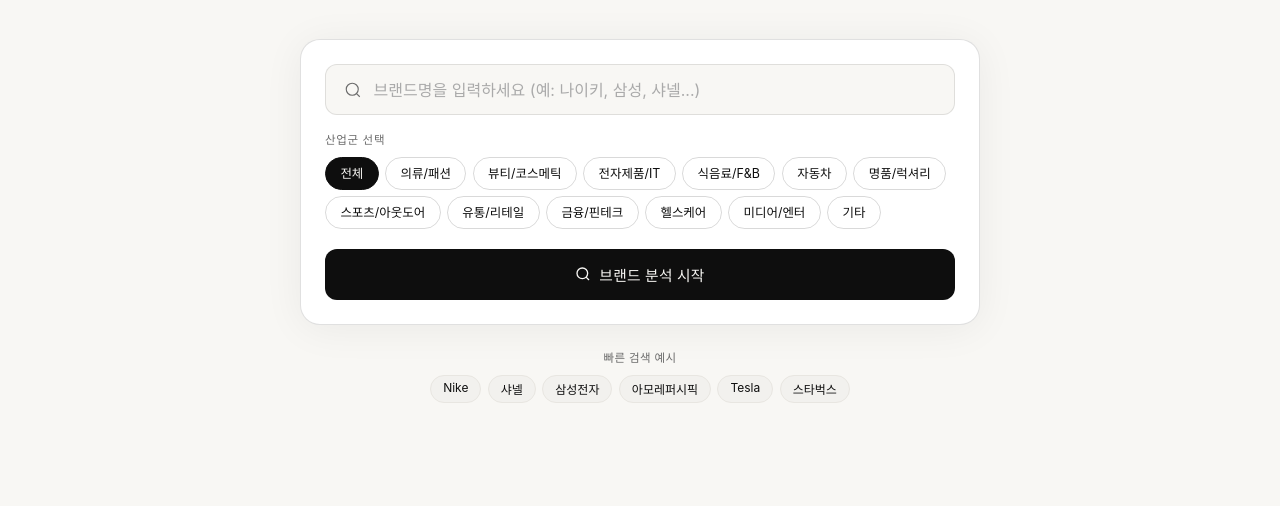
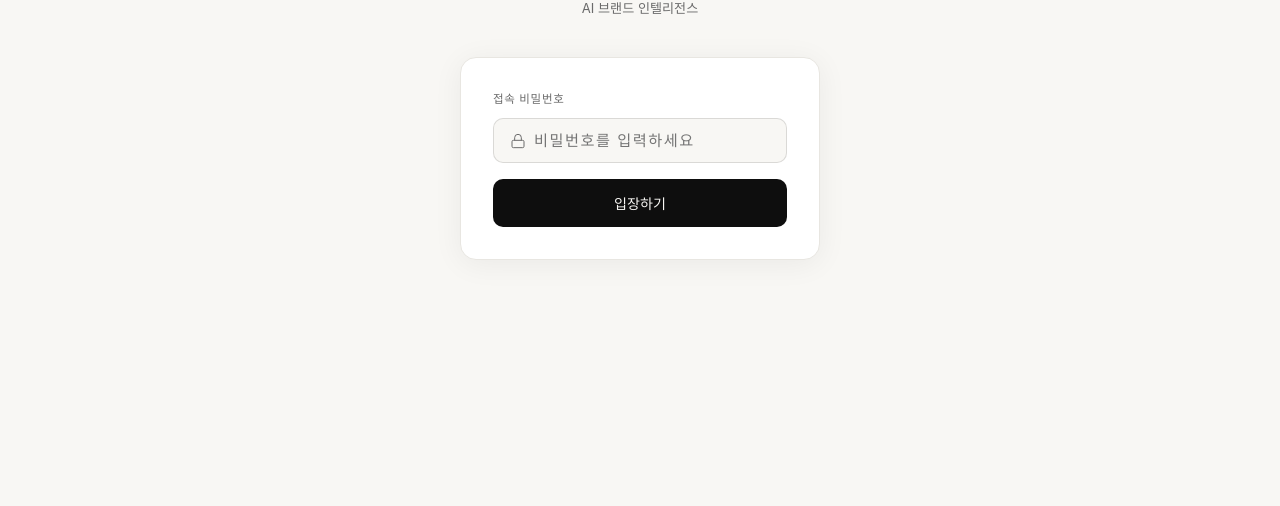
Before and after one commit to skdndwo1-maker/-PPlaying-, a website: page public/index.html in a window 1280 px wide. Shown: the part 294-800 px from the top of the page. Drawn offline with nearby package versions, Linux system fonts and the light colour scheme; a web font is replaced by a local one.

Commit message:
비밀번호 게이트 추가

```diff
--- a/public/index.html
+++ b/public/index.html
@@ -527,10 +527,62 @@
   }
   .subpage-loading-bar { width: 180px; height: 2px; background: var(--light); border-radius: 2px; overflow: hidden; }
   .subpage-loading-fill { height: 100%; background: var(--gold); animation: loadfill 2s ease infinite; }
-  .subpage-loading-text { font-size: 0.8rem; color: var(--mid); }
+  /* PASSWORD GATE */
+  #password-gate {
+    position: fixed; inset: 0; z-index: 999;
+    background: var(--white);
+    display: flex; flex-direction: column; align-items: center; justify-content: center;
+    padding: 2rem;
+  }
+  .gate-logo { font-family: 'Playfair Display', serif; font-size: 1.8rem; font-weight: 600; letter-spacing: -0.02em; margin-bottom: 0.5rem; }
+  .gate-logo span { color: var(--gold); }
+  .gate-sub { font-size: 0.82rem; color: var(--mid); margin-bottom: 2.5rem; }
+  .gate-box {
+    width: 100%; max-width: 360px;
+    background: var(--card); border: 0.5px solid var(--light);
+    border-radius: 16px; padding: 2rem;
+    box-shadow: 0 4px 30px rgba(0,0,0,0.06);
+  }
+  .gate-label { font-size: 0.72rem; font-weight: 500; letter-spacing: 0.06em; text-transform: uppercase; color: var(--mid); margin-bottom: 0.75rem; }
+  .gate-input-row {
+    display: flex; align-items: center; gap: 0.5rem;
+    background: var(--white); border: 0.5px solid rgba(0,0,0,0.12);
+    border-radius: 10px; padding: 0.75rem 1rem; margin-bottom: 1rem;
+  }
+  .gate-input-row svg { width: 16px; height: 16px; stroke: var(--mid); fill: none; stroke-width: 1.5; flex-shrink: 0; }
+  .gate-input-row input {
+    flex: 1; border: none; background: transparent; outline: none;
+    font-family: 'Pretendard', -apple-system, sans-serif;
+    font-size: 0.95rem; color: var(--black); letter-spacing: 0.1em;
+  }
+  .gate-btn {
+    width: 100%; padding: 0.85rem;
+    background: var(--black); color: var(--white);
+    border: none; border-radius: 10px; cursor: pointer;
+    font-family: 'Pretendard', -apple-system, sans-serif;
+    font-size: 0.88rem; font-weight: 500;
+    transition: opacity 0.2s;
+  }
+  .gate-btn:hover { opacity: 0.8; }
+  .gate-error { font-size: 0.78rem; color: #e53e3e; text-align: center; margin-top: 0.75rem; display: none; }
 </style>
 </head>
 <body>
+
+<!-- PASSWORD GATE -->
+<div id="password-gate">
+  <div class="gate-logo"><span>PP</span>laying<span>.</span></div>
+  <div class="gate-sub">AI 브랜드 인텔리전스</div>
+  <div class="gate-box">
+    <div class="gate-label">접속 비밀번호</div>
+    <div class="gate-input-row">
+      <svg viewBox="0 0 24 24"><rect x="3" y="11" width="18" height="11" rx="2"/><path d="M7 11V7a5 5 0 0 1 10 0v4"/></svg>
+      <input id="gate-input" type="password" placeholder="비밀번호를 입력하세요" onkeydown="if(event.key==='Enter')checkPassword()" />
+    </div>
+    <button class="gate-btn" onclick="checkPassword()">입장하기</button>
+    <div class="gate-error" id="gate-error">비밀번호가 올바르지 않습니다</div>
+  </div>
+</div>
 
 <nav>
   <div class="nav-inner">
@@ -724,6 +776,23 @@
 </div>
 
 <script>
+function checkPassword() {
+  const input = document.getElementById('gate-input').value;
+  if (input === '1234@5678') {
+    document.getElementById('password-gate').style.display = 'none';
+    sessionStorage.setItem('pp_auth', 'true');
+  } else {
+    document.getElementById('gate-error').style.display = 'block';
+    document.getElementById('gate-input').value = '';
+    document.getElementById('gate-input').focus();
+  }
+}
+
+// 이미 인증된 세션이면 게이트 건너뛰기
+if (sessionStorage.getItem('pp_auth') === 'true') {
+  document.getElementById('password-gate').style.display = 'none';
+}
+
 let selectedIndustry = '전체';
 const loadingMessages = [
   'AI가 브랜드 데이터를 수집하는 중...',
```
